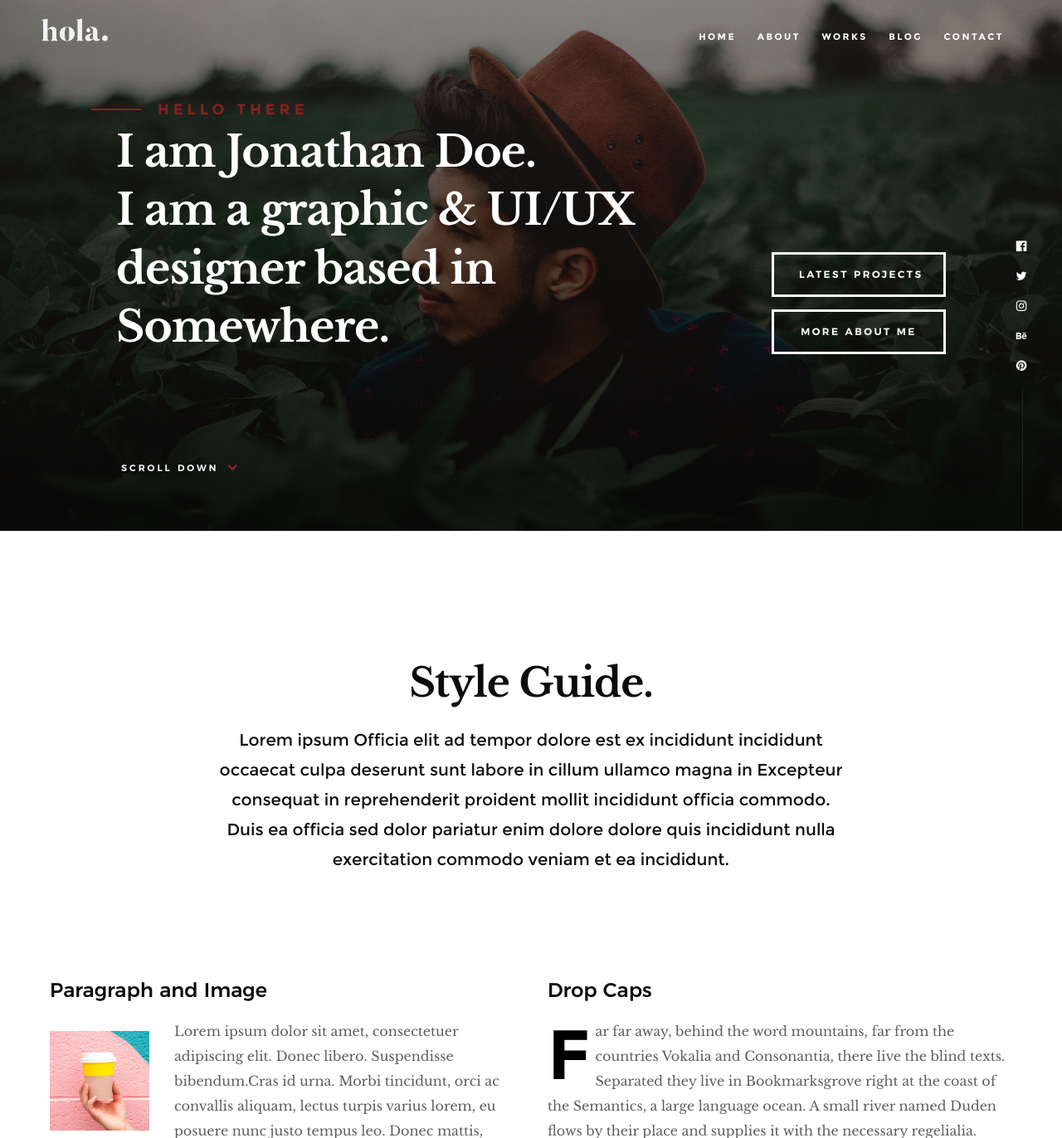
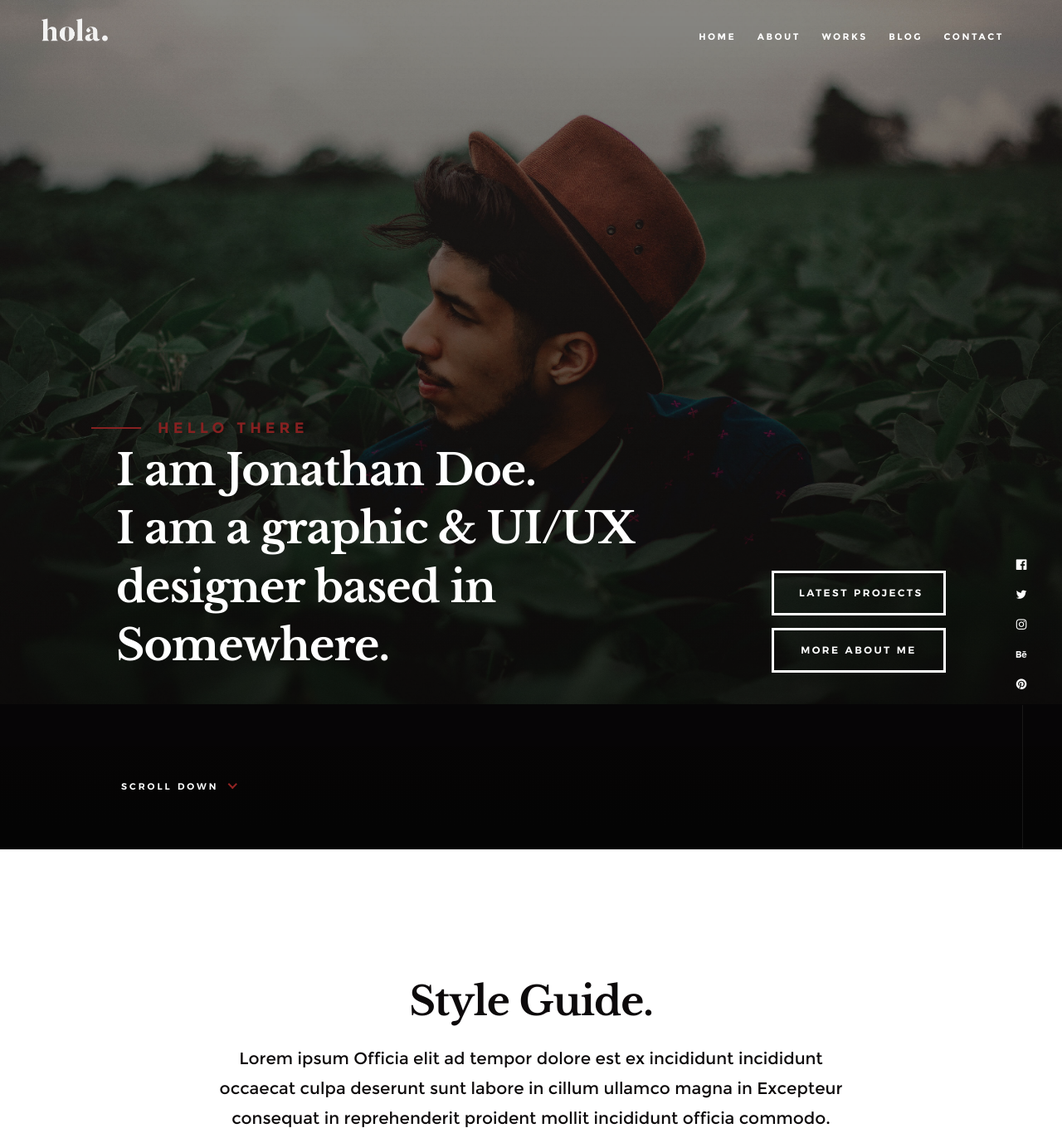
Before and after one commit to Rikesh-Patel/Resume, a PHP site: page /styles.html in a window 1280 px wide. Shown: the top 1372 px of the page at 83% size. Run offline with PHP 8.4, Linux system fonts and the light colour scheme.

Commit message:
Initial Commit

```diff
--- a/css/main.css
+++ b/css/main.css
@@ -1724,8 +1724,8 @@ button::-moz-focus-inner, input::-moz-focus-inner {
 
 .s-home {
     width: 100%;
-    height: 80%;
-    min-height: 286px;
+    height: 100%;
+    min-height: 80vw;
     background-color: transparent;
     position: relative;
     display: table;
```
